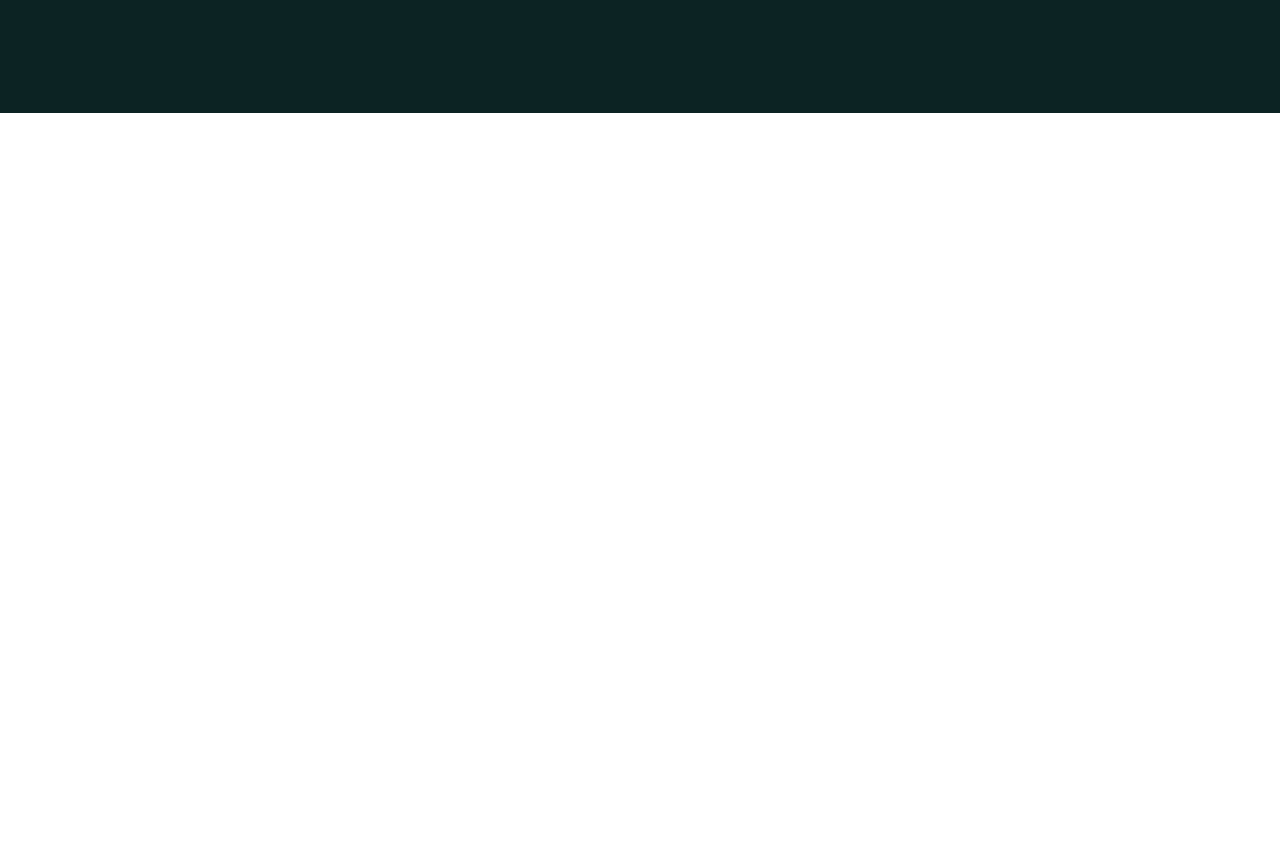
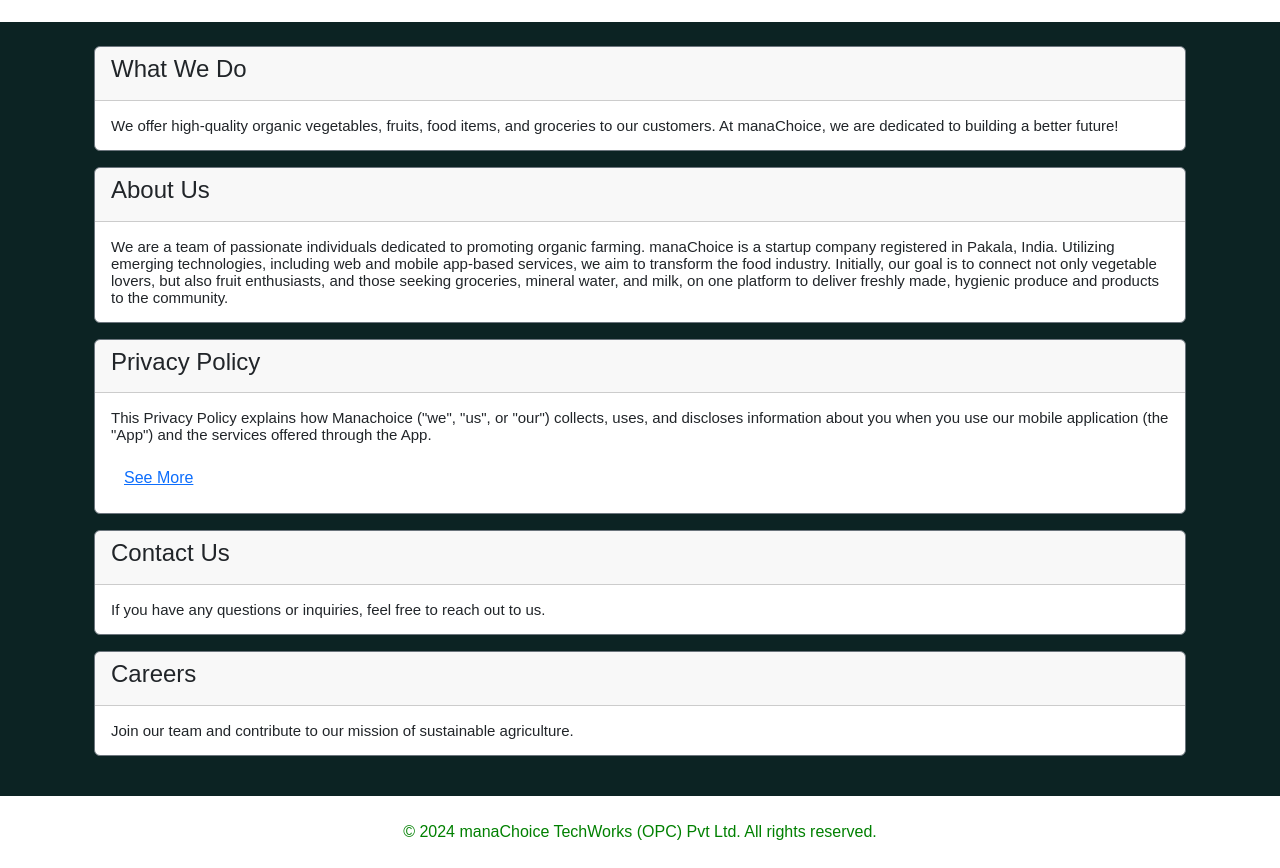
Before and after one commit to rishabrajverma44/manachoice, a React (Create React App) app: page / in a window 1280 px wide. Shown: the part 943-1811 px from the top of the page. Before the commit the page ends 1056 px from the top, so only its background shows below. Built offline with nearby package versions, Linux system fonts and the light colour scheme.

Commit message:
working on account

```diff
--- a/package.json
+++ b/package.json
@@ -8,6 +8,7 @@
     "@testing-library/jest-dom": "^5.17.0",
     "@testing-library/react": "^13.4.0",
     "@testing-library/user-event": "^13.5.0",
+    "axios": "^1.6.8",
     "bootstrap": "^5.3.3",
     "formik": "^2.4.6",
     "react": "^18.3.1",
@@ -17,6 +18,7 @@
     "react-outside-click-handler": "^1.3.0",
     "react-scripts": "5.0.1",
     "react-toastify": "^10.0.5",
+    "reactstrap": "^9.2.2",
     "web-vitals": "^2.1.4",
     "yup": "^1.4.0"
   },
--- a/src/App.jsx
+++ b/src/App.jsx
@@ -5,12 +5,16 @@
 import Hero from "./comonents/Hero/Hero";
 import "react-toastify/dist/ReactToastify.css";
 import { ToastContainer } from "react-toastify";
+import Information from "./comonents/Info/Information";
+import Footer from "./comonents/FooterSection/Footer";
 
 const App = () => {
   return (
     <>
       <Header />
       <Hero />
+      <Information />
+      <Footer />
       <ToastContainer position="bottom-right" />
     </>
   );
--- /dev/null
+++ b/src/comonents/FooterSection/Footer.jsx
@@ -0,0 +1,13 @@
+import React from "react";
+
+const Footer = () => {
+  return (
+    <div>
+      <div className="Container text-center py-4" style={{ color: "green" }}>
+        © 2024 manaChoice TechWorks (OPC) Pvt Ltd. All rights reserved.
+      </div>
+    </div>
+  );
+};
+
+export default Footer;
--- a/src/comonents/Hero/Hero.jsx
+++ b/src/comonents/Hero/Hero.jsx
@@ -25,6 +25,7 @@
   ];
 
   return (
+    <>
       <div class={styles.hero_main}>
         <div
           className={`d-flex justify-content-center flex-column align-items-center ${styles.leaf}`}
@@ -53,6 +54,7 @@
             <span className="h-100 d-flex align-items-center">Install Now</span>
           </button>
         </div>
+      </div>
       <div className="cards p-4">
         <div class="row row-cols-1 row-cols-md-3 g-4">
           {cardData.map((cardData) => (
@@ -60,7 +62,7 @@
           ))}
         </div>
       </div>
-    </div>
+    </>
   );
 };
 
--- a/src/comonents/Hero/Hero.module.css
+++ b/src/comonents/Hero/Hero.module.css
@@ -11,7 +11,7 @@
 }
 
 .hero_main {
-  height: 120vh;
+  height: 88vh;
   background-color: rgb(12, 35, 35);
   color: white;
 }
--- /dev/null
+++ b/src/comonents/Info/Information.jsx
@@ -0,0 +1,138 @@
+import React, { useState } from "react";
+
+const Information = () => {
+  const content = `
+    <p>This Privacy Policy explains how Manachoice ("we", "us", or "our") collects, uses, and discloses information about you when you use our mobile application (the "App") and the services offered through the App.</p>
+    <h2>Information We Collect</h2>
+    <ul>
+      <li>When you register as a seller or buyer on our App, we collect information such as your name, phone number, and address.</li>
+      <li>If you choose to make a purchase through the App, we collect information necessary to complete the transaction, including your order details and payment information.</li>
+      <li>Usage Information: We may also collect any other information you choose to provide to us, such as feedback or comments.</li>
+      <li>Camera Permission: With your consent, we may access your device's camera to enable features such as uploading photos of items for sale.</li>
+    </ul>
+    <h2>How We Use Your Information</h2>
+    <p>We use the information we collect for the following purposes:</p>
+    <ul>
+      <li>To provide and improve the App and our services.</li>
+      <li>To process transactions and fulfill orders.</li>
+      <li>To communicate with you, including responding to your inquiries and providing customer support.</li>
+      <li>To personalize your experience on the App.</li>
+      <li>To detect and prevent fraud and abuse.</li>
+      <li>To enable features such as accessing your device's camera for photo uploads.</li>
+    </ul>
+    <h2>How We Share Your Information</h2>
+    <p>We may share your information with the following parties:</p>
+    <ul>
+      <li>Sellers: We may share your information with sellers on the App to facilitate transactions and fulfill orders.</li>
+      <li>Service Providers: We may share your information with third-party service providers who perform services on our behalf, such as payment processing, order fulfillment, and analytics.</li>
+      <li>Business Transfers: If we are involved in a merger, acquisition, or sale of assets, your information may be transferred as part of that transaction.</li>
+    </ul>
+    <h2>Your Choices</h2>
+    <p>You may choose not to provide certain information, but this may limit your ability to use certain features of the App. You can also control how we collect and use certain types of information through your device settings and preferences.</p>
+    <h2>Data Security</h2>
+    <p>We take reasonable measures to protect your information from unauthorized access, disclosure, alteration, and destruction. However, no method of transmission over the internet or electronic storage is 100% secure.</p>
+    <h2>Changes to this Privacy Policy</h2>
+    <p>We may update this Privacy Policy from time to time. If we make material changes to this Privacy Policy, we will notify you by email or through the App.</p>
+    <h2>Contact Us</h2>
+    <p>If you have any questions or concerns about this Privacy Policy, please contact us at <a href="mailto:contact@manaChoice1493@gmail.com">contact@manaChoice1493@gmail.com</a>.</p>
+  `;
+  const [showPrivacy, setShowPrivacy] = useState(false);
+
+  const toggleContent = () => {
+    setShowPrivacy(!showPrivacy);
+  };
+  return (
+    <div style={{ background: "rgb(12, 35, 35)" }}>
+      <div className="container p-4">
+        <div class="card border-secondary mb-3">
+          <div class="card-header">
+            <h4>What We Do</h4>
+          </div>
+          <div class="card-body ">
+            <p class="card-text">
+              We offer high-quality organic vegetables, fruits, food items, and
+              groceries to our customers. At manaChoice, we are dedicated to
+              building a better future!
+            </p>
+          </div>
+        </div>
+
+        <div class="card border-secondary mb-3">
+          <div class="card-header">
+            <h4>About Us</h4>
+          </div>
+          <div class="card-body ">
+            <p class="card-text">
+              We are a team of passionate individuals dedicated to promoting
+              organic farming. manaChoice is a startup company registered in
+              Pakala, India. Utilizing emerging technologies, including web and
+              mobile app-based services, we aim to transform the food industry.
+              Initially, our goal is to connect not only vegetable lovers, but
+              also fruit enthusiasts, and those seeking groceries, mineral
+              water, and milk, on one platform to deliver freshly made, hygienic
+              produce and products to the community.
+            </p>
+          </div>
+        </div>
+
+        <div class="card border-secondary mb-3">
+          <div class="card-header">
+            <h4>Privacy Policy</h4>
+          </div>
+          <div class="card-body ">
+            <p class="card-text">
+              <div
+                dangerouslySetInnerHTML={{
+                  __html: !showPrivacy
+                    ? content.split("\n").slice(0, 2).join("\n")
+                    : content,
+                }}
+              />
+              {!showPrivacy ? (
+                <button
+                  onClick={() => setShowPrivacy(true)}
+                  className="btn btn-link"
+                >
+                  See More
+                </button>
+              ) : (
+                <button
+                  onClick={() => setShowPrivacy(false)}
+                  className="btn btn-link"
+                >
+                  See Less
+                </button>
+              )}
+            </p>
+          </div>
+        </div>
+
+        <div class="card border-secondary mb-3">
+          <div class="card-header">
+            <h4>Contact Us</h4>
+          </div>
+          <div class="card-body ">
+            <p class="card-text">
+              If you have any questions or inquiries, feel free to reach out to
+              us.
+            </p>
+          </div>
+        </div>
+
+        <div class="card border-secondary mb-3 mt-2">
+          <div class="card-header">
+            <h4>Careers</h4>
+          </div>
+          <div class="card-body ">
+            <p class="card-text">
+              Join our team and contribute to our mission of sustainable
+              agriculture.
+            </p>
+          </div>
+        </div>
+      </div>
+    </div>
+  );
+};
+
+export default Information;
--- a/src/modals/AccountModal.jsx
+++ b/src/modals/AccountModal.jsx
@@ -5,59 +5,105 @@
 import styles from "./Modal.module.css";
 import leafImag from "../utils/leaf.png";
 import { toast } from "react-toastify";
+import axios from "axios";
 
 const AccountModal = () => {
   const [isFirstModalOpen, setIsFirstModalOpen] = useState(false);
   const [isConfirmationModalOpen, setIsConfirmationModalOpen] = useState(false);
+  const [isOTPModalOpen, setIsOTPModalOpen] = useState(false);
+  const [isSubmitting, setIsSubmitting] = useState(false);
 
   const validationSchema = Yup.object().shape({
     username: Yup.string().required("Username/Email is required"),
     password: Yup.string().required("Password is required"),
-    mnum: Yup.string()
-      .test(
-        "is-ten-digits",
-        "Mobile number should ideally be 10 digits",
-        function (value) {
-          if (!value) return true;
-          return value.length <= 10;
-        }
-      )
-      .matches(/^\d{10}$/, "Mobile number must be 10 digits")
-      .required("Mobile number required"),
   });
 
   const formik = useFormik({
     initialValues: {
       username: "",
       password: "",
-      mnum: "",
+      otp: "",
     },
     validationSchema,
     onSubmit: async (values, actions) => {
       actions.setSubmitting(true);
-      await new Promise((resolve) => setTimeout(resolve, 1000));
-      if (values.username === "ram" && values.password === "123") {
-        setIsConfirmationModalOpen(true);
-        setIsFirstModalOpen(false);
-      } else {
-        setIsConfirmationModalOpen(false);
-        toast.error("Wrong username or password");
+      setIsSubmitting(true);
+      const username = values.username;
+      const emailRegex = /^[^\s@]+@[^\s@]+\.[^\s@]+$/;
+      const mobileRegex = /^[0-9]{10}$/;
+      let loginType = "";
+      if (emailRegex.test(username)) {
+        loginType = "email";
+      } else if (mobileRegex.test(username)) {
+        loginType = "mobile";
       }
+
+      try {
+        const payload = { userName: values.username, inputType: loginType };
+        console.log(payload);
+        const response = await axios.post(
+          "https://newsehaloserver.onrender.com/api/v1/sendOtp",
+          payload,
+          {
+            headers: {
+              "Content-Type": "application/json",
+            },
+          }
+        );
+        if (response) {
+          console.log(response);
+
+          // // Verify OTP
+          // const verifyResponse = await axios.post('', { otp });
+          // const { success } = verifyResponse.data;
+
+          // if (isOTPModalOpen) {
+          //   // Perform OTP verification API call
+          //   const otpVerificationSuccess = true; // Replace with your API call result
+          //   if (otpVerificationSuccess) {
+          //     setIsOTPModalOpen(false);
+          //     setIsConfirmationModalOpen(true);
+          //   } else {
+          //     toast.error("OTP verification failed. Please try again.");
+          //   }
+          // } else {
+          //   toast.error("Wrong username or password");
+          // }
+
+          // setIsSubmitting(false);
+          // actions.setSubmitting(false);
+          // actions.resetForm();
+        }
+      } catch (error) {
+        alert("somthing went wrong....");
+        console.error("Error:", error);
+        setIsSubmitting(false);
         actions.setSubmitting(false);
         actions.resetForm();
+      }
     },
   });
 
-  const handleConfirmation = () => {
+  const handleConfirmation = async () => {
+    setIsSubmitting(true);
+    // Perform account deletion API call
+    const accountDeletionSuccess = true; // Replace with your API call result
+    if (accountDeletionSuccess) {
+      toast.success("Your account deleted successfully");
       setIsConfirmationModalOpen(false);
-    toast.success("Your account deleted successfully");
+    } else {
+      toast.error("Failed to delete account. Please try again.");
+    }
+    setIsSubmitting(false);
   };
 
   return (
     <div>
       <Modal
         show={isFirstModalOpen}
-        onHide={() => setIsFirstModalOpen(false)}
+        onHide={() => {
+          setIsFirstModalOpen(false);
+        }}
         style={{ marginTop: "20vh" }}
       >
         <Modal.Header closeButton>
@@ -96,21 +142,21 @@
               <div className="text-danger">{formik.errors.password}</div>
             )}
 
+            {isOTPModalOpen && (
+              <>
                 <input
-              type="number"
-              name="mnum"
-              placeholder="Enter your mobile number"
+                  type="text"
+                  name="otp"
+                  placeholder="Enter OTP"
                   className={`form-control mt-2 mb-2 ${styles.form_input}`}
-              onChange={(e) => {
-                if (e.target.value.length <= 10) {
-                  formik.handleChange(e);
-                }
-              }}
+                  onChange={formik.handleChange}
                   onBlur={formik.handleBlur}
-              value={formik.values.mnum}
+                  value={formik.values.otp}
                 />
-            {formik.touched.mnum && formik.errors.mnum && (
-              <div className="text-danger">{formik.errors.mnum}</div>
+                {formik.touched.otp && formik.errors.otp && (
+                  <div className="text-danger">{formik.errors.otp}</div>
+                )}
+              </>
             )}
           </form>
         </Modal.Body>
@@ -119,12 +165,13 @@
             type="submit"
             className="btn btn-primary"
             onClick={formik.handleSubmit}
-            disabled={formik.isSubmitting}
+            disabled={formik.isSubmitting || isSubmitting}
           >
-            {formik.isSubmitting ? "Submitting..." : "Submit"}
+            {formik.isSubmitting || isSubmitting ? "Submitting..." : "Submit"}
           </button>
         </Modal.Footer>
       </Modal>
+
       {isConfirmationModalOpen && (
         <Modal
           show={isConfirmationModalOpen}
@@ -137,8 +184,12 @@
             <p>Are you sure you want to delete account?</p>
           </Modal.Body>
           <Modal.Footer>
-            <button className="btn btn-primary" onClick={handleConfirmation}>
-              Yes
+            <button
+              className="btn btn-primary"
+              onClick={handleConfirmation}
+              disabled={isSubmitting}
+            >
+              {isSubmitting ? "Deleting..." : "Yes"}
             </button>
             <button
               className="btn btn-secondary"
```
Also changed, not shown: 1 other file (tests, documents, lock files or other folders). Lines whose indentation alone changed are shown as unchanged.
